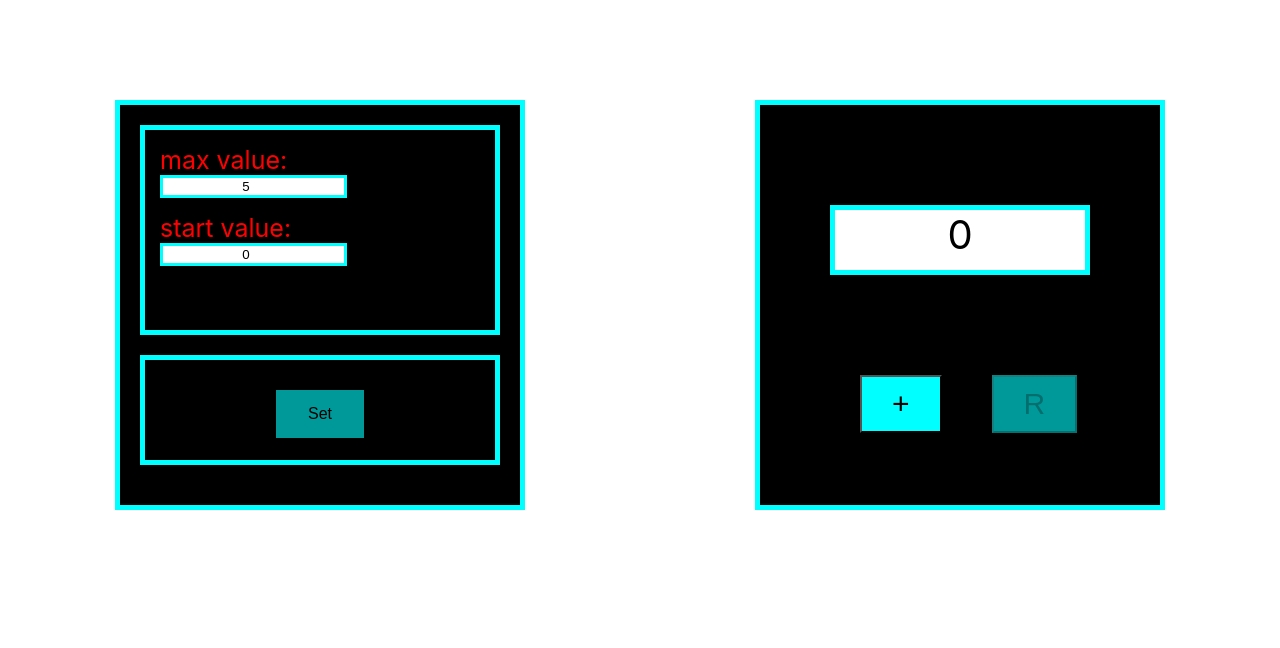
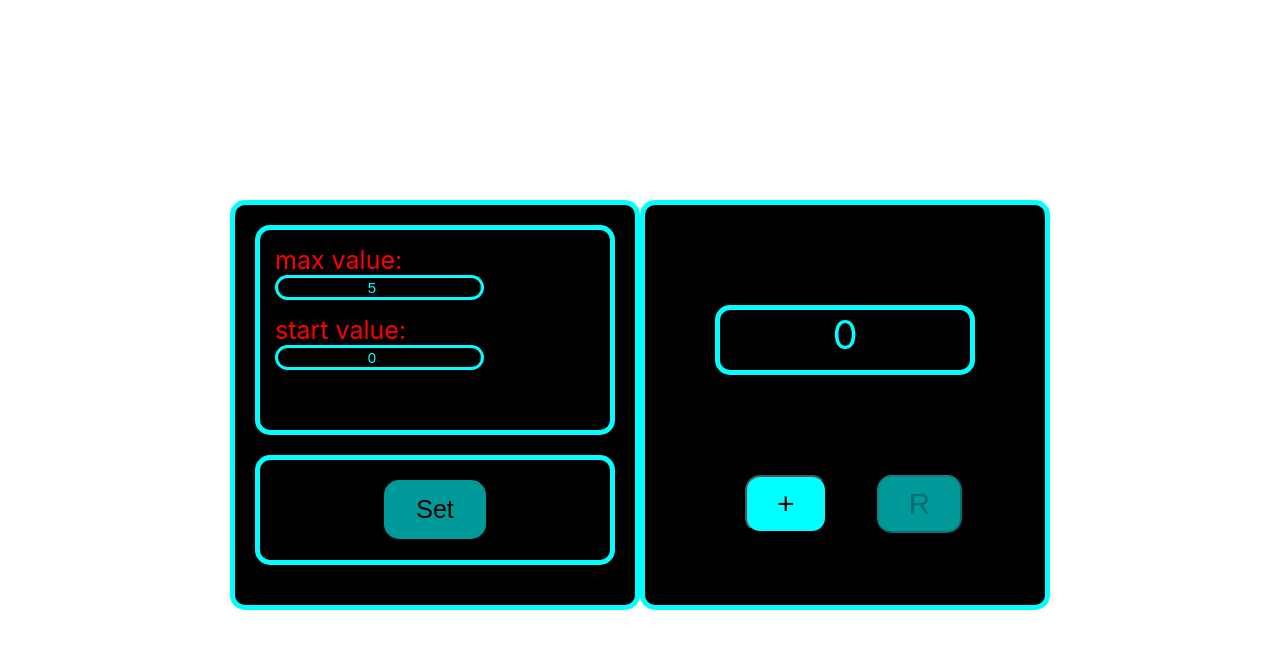
Before and after one commit to zionjke/Counter, a React (Create React App) app: page / in a window 1280 px wide. Shown: the top 648 px of the page. Built offline with nearby package versions, Linux system fonts and the light colour scheme.

Commit message:
refactoring++++

```diff
--- a/src/App.css
+++ b/src/App.css
@@ -1,5 +1,9 @@
 .App {
+  margin-top: 200px;
   display: flex;
+  justify-content: center;
+  align-items: center;
+  align-content: space-between;
 }
 
 .red_value {
--- a/src/components/Counter.js
+++ b/src/components/Counter.js
@@ -7,15 +7,16 @@ class Counter extends React.Component {
 
     render = () => {
 
-        let spanClass = this.props.state.counter === this.props.state.maxValue ? "red_value" : "";
+        let spanClass = this.props.state.counter === this.props.state.maxValue ||
+                        this.props.state.counter === "error" ? "red_value" : "";
 
         let incrementButtonDisabled = this.props.state.counter === this.props.state.maxValue ||
-            this.props.state.counter === "press set" ||
-            this.props.state.counter === "error"
+                                      this.props.state.counter === "press set" ||
+                                      this.props.state.counter === "error"
 
         let resetButtonDisabled = this.props.state.counter === this.props.state.startValue ||
-            this.props.state.counter === "press set" ||
-            this.props.state.counter === "error"
+                                  this.props.state.counter === "press set" ||
+                                  this.props.state.counter === "error"
 
 
         return (
--- a/src/components/Counter.module.css
+++ b/src/components/Counter.module.css
@@ -1,13 +1,15 @@
 .counterBlock {
+    border-radius: 15px;
     width: 400px;
     height: 400px;
     border: 5px solid aqua;
-    margin: 100px auto;
     background-color: black;
 }
 
 .counter {
-    background-color: white;
+    color: aqua;
+    border-radius: 15px;
+    background-color: black;
     width: 250px;
     height: 60px;
     border: 5px solid aqua;
@@ -21,6 +23,7 @@
 }
 
 .button {
+    border-radius: 15px;
     margin-right: 50px;
     background-color: aqua;
     padding: 10px 30px 10px 30px;
--- a/src/components/Settings.js
+++ b/src/components/Settings.js
@@ -18,19 +18,25 @@ class Settings extends React.Component {
 
     render = () => {
 
+        let classForInput = this.props.state.maxValue === this.props.state.startValue ||
+                             this.props.state.maxValue < 0 ||
+                             this.props.state.startValue > this.props.state.maxValue ||
+                             this.props.state.startValue < 0 ? styles.errorInput : styles.input
+
+
         return (
             <div className={styles.settings}>
                 <div className={styles.inputsBlock}>
                     <div className={styles.inputBlock}>
                         <span className={styles.inputName}>max value: </span>
-                        <Input className={styles.input}
+                        <Input className={classForInput}
                                type="number"
                                value={this.props.state.maxValue}
                                onChange={this.maxValue}/>
                     </div>
                     <div className={styles.inputBlock}>
                         <span className={styles.inputName}>start value: </span>
-                        <Input className={styles.input}
+                        <Input className={classForInput}
                                type="number"
                                value={this.props.state.startValue}
                                onChange={this.minValue}/>
--- a/src/components/Settings.module.css
+++ b/src/components/Settings.module.css
@@ -1,18 +1,20 @@
 .settings {
+    border-radius: 15px;
     width: 400px;
     height: 400px;
     border: 5px solid aqua;
-    margin: 100px auto;
     background-color: black;
 }
 
 .inputsBlock {
+    border-radius: 15px;
     margin: 20px;
     border: 5px solid aqua;
     height: 200px;
 }
 
 .inputBlock {
+    border-radius: 15px;
     margin: 15px;
 }
 
@@ -22,11 +24,24 @@
 }
 
 .input {
+    font-size: 15px;
+    color: aqua;
+    background-color: black;
+    border-radius: 15px;
     border: 3px solid aqua;
     text-align: center;
 }
 
+.errorInput {
+    font-weight: bold;
+    border-radius: 15px;
+    border: 3px solid red;
+    text-align: center;
+    background-color: indianred;
+}
+
 .buttonBlock {
+    border-radius: 15px;
     margin: 20px;
     border: 5px solid aqua;
     height: 100px;
@@ -34,15 +49,16 @@
 }
 
 .button {
+    border-radius: 15px;
     background-color: aqua;
-    margin-top: 30px;
+    margin-top: 20px;
     border: none;
     color: black;
     padding: 15px 32px;
     text-align: center;
     text-decoration: none;
     display: inline-block;
-    font-size: 16px;
+    font-size: 25px;
 }
 
 .button:disabled {
```
